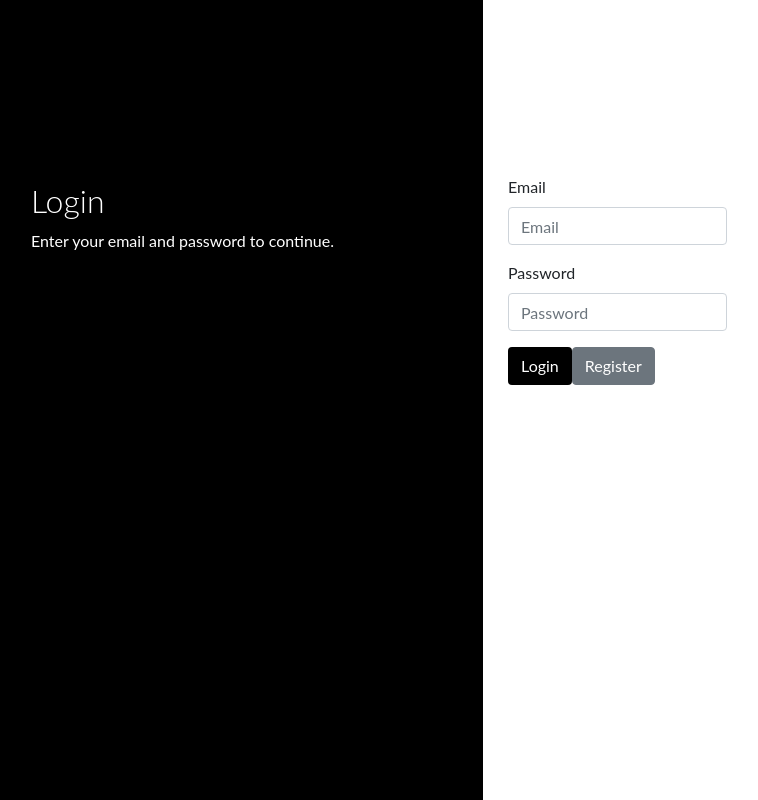
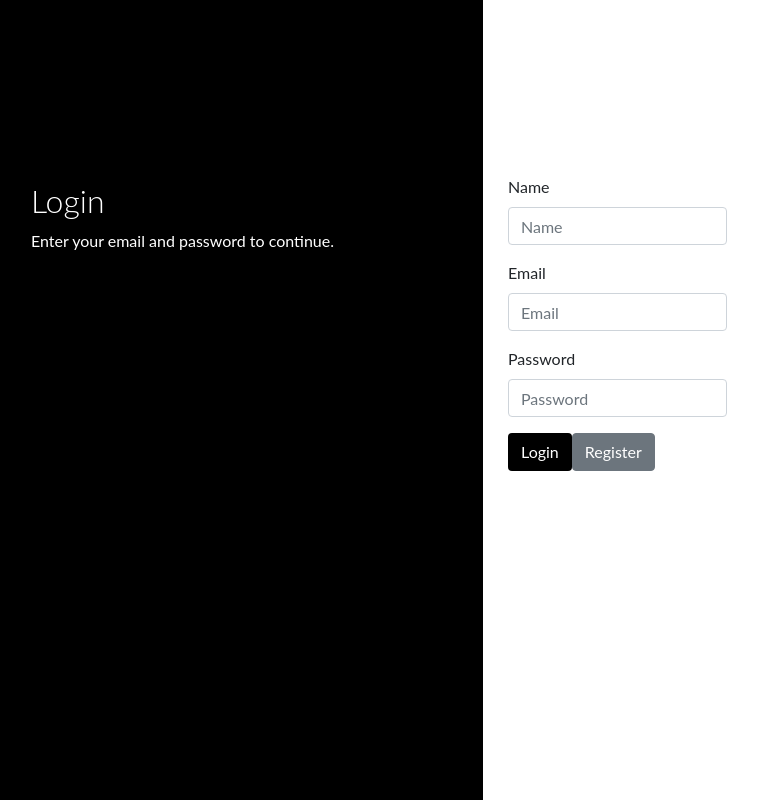
Before and after one commit to DangItJason/FitMe, a React (Create React App) app: page / in a window 1280 px wide. Shown: the whole page, without its empty margins (29-787 px from the left). Built offline with nearby package versions, Linux system fonts and the light colour scheme.

Commit message:
finished connection between login / home

```diff
--- a/src/components/Login.js
+++ b/src/components/Login.js
@@ -5,6 +5,7 @@ import './Login.css';
 class Login extends Component {
 
 	state = {
+		name: "",
 		email: "",
 		password: "",
 		login: null,
@@ -35,7 +36,8 @@ class Login extends Component {
 					console.log("Sucessful login");
 					this.props.history.push({
 						pathname: '/home',
-					email: this.state.email,
+						name: this.state.name,
+						email: this.state.email
 					});
 				}
 				else if (this.state.login.result === false) {
@@ -57,6 +59,17 @@ class Login extends Component {
 					<div className="col-md-4 col-sm-12">
 						<div className="login-form">
 							<form onSubmit={this.handleAuthentication}>
+								<div className="form-group">
+									<label>Name</label>
+									<input
+										type="text"
+										className="form-control"
+										placeholder="Name"
+										name="name"
+										value={this.state.name}
+										onChange={this.handleChange}
+									/>
+								</div>
 								<div className="form-group">
 									<label>Email</label>
 									<input
--- a/src/components/home.js
+++ b/src/components/home.js
@@ -6,7 +6,7 @@ import Container from 'react-bootstrap/Container';
 function Home(props) {
     return (
         <Container>
-                <Home_Navbar name={props.email}></Home_Navbar>
+                <Home_Navbar name={props.location.name}></Home_Navbar>
                 <Home_Main></Home_Main>
         </Container>
     )
```
Lines whose indentation alone changed are shown as unchanged.
